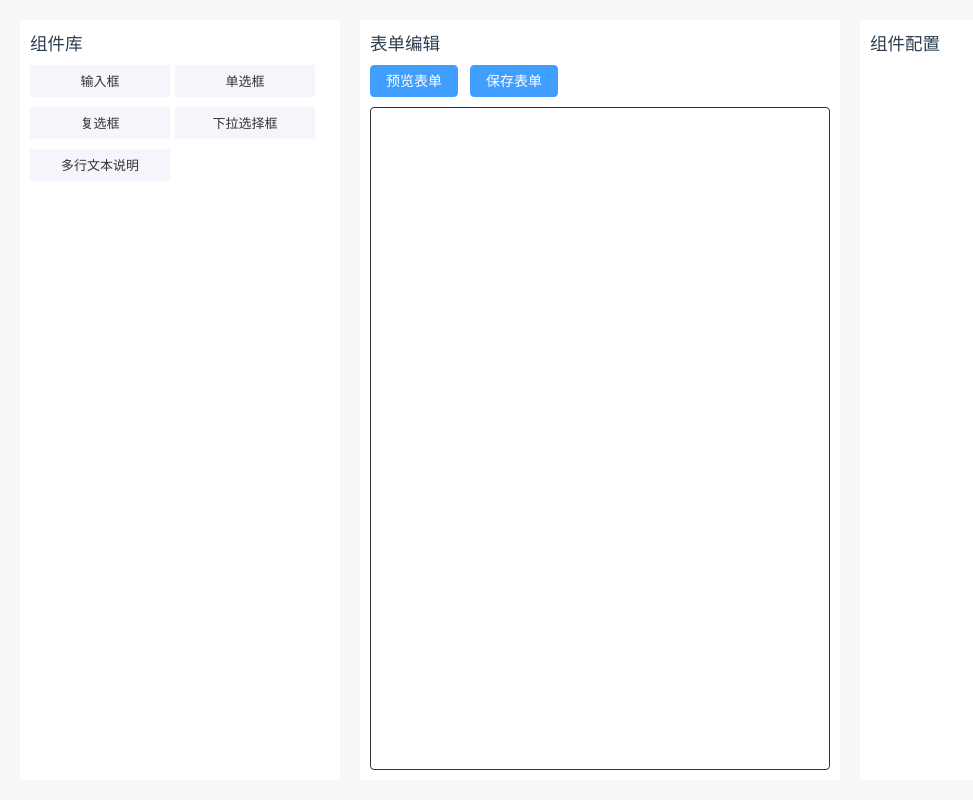
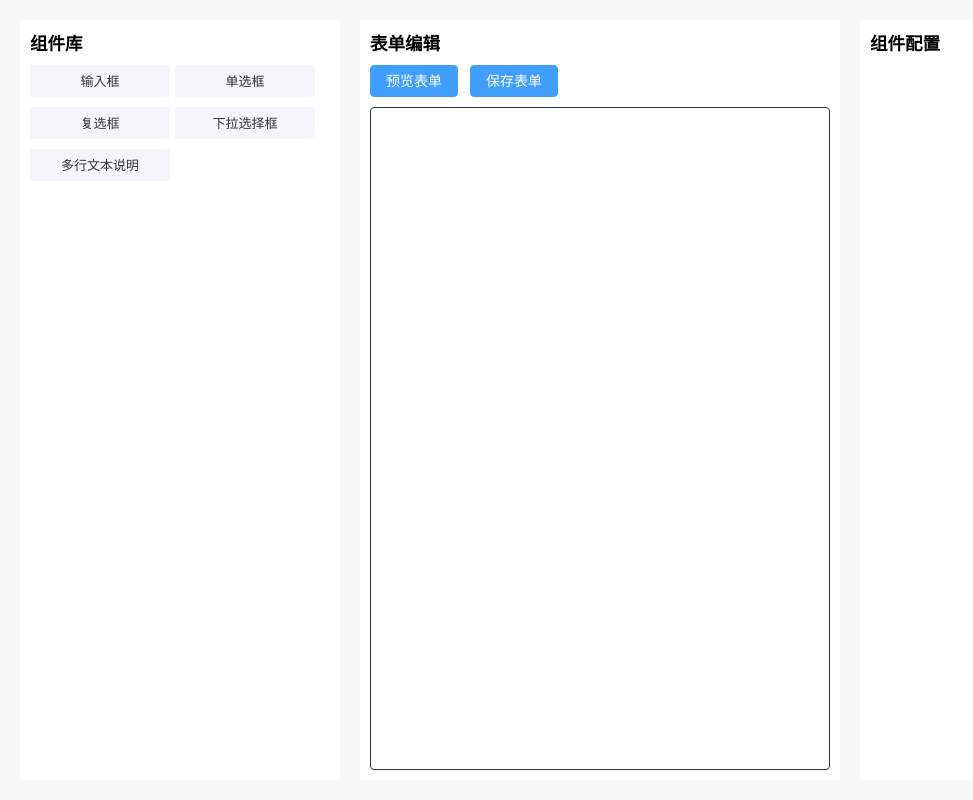
Before and after one commit to Jywud/vite3-vue3-form, a Vue app: page / in a window 1280 px wide. Shown: the whole page, without its empty margins (0-973 px from the left). Built offline with nearby package versions, Linux system fonts and the light colour scheme.

Commit message:
perf: 命名优化

```diff
--- a/index.html
+++ b/index.html
@@ -4,7 +4,7 @@
     <meta charset="UTF-8" />
     <link rel="icon" href="/favicon.ico" />
     <meta name="viewport" content="width=device-width, initial-scale=1.0" />
-    <title>Vite Vue3 App</title>
+    <title>自定义表单设计</title>
   </head>
   <body>
     <div id="app"></div>
--- a/src/assets/base.css
+++ b/src/assets/base.css
@@ -1,56 +1,12 @@
-/* color palette from <https://github.com/vuejs/theme> */
-:root {
-  --vt-c-white: #ffffff;
-  --vt-c-white-soft: #f8f8f8;
-  --vt-c-white-mute: #f2f2f2;
-
-  --vt-c-black: #181818;
-  --vt-c-black-soft: #222222;
-  --vt-c-black-mute: #282828;
-
-  --vt-c-indigo: #2c3e50;
-
-  --vt-c-divider-light-1: rgba(60, 60, 60, 0.29);
-  --vt-c-divider-light-2: rgba(60, 60, 60, 0.12);
-  --vt-c-divider-dark-1: rgba(84, 84, 84, 0.65);
-  --vt-c-divider-dark-2: rgba(84, 84, 84, 0.48);
-
-  --vt-c-text-light-1: var(--vt-c-indigo);
-  --vt-c-text-light-2: rgba(60, 60, 60, 0.66);
-  --vt-c-text-dark-1: var(--vt-c-white);
-  --vt-c-text-dark-2: rgba(235, 235, 235, 0.64);
-}
-
-/* semantic color variables for this project */
-:root {
-  --color-background: var(--vt-c-white);
-  --color-background-soft: var(--vt-c-white-soft);
-  --color-background-mute: var(--vt-c-white-mute);
-
-  --color-border: var(--vt-c-divider-light-2);
-  --color-border-hover: var(--vt-c-divider-light-1);
-
-  --color-heading: var(--vt-c-text-light-1);
-  --color-text: var(--vt-c-text-light-1);
-
-  --section-gap: 160px;
-}
-
 *,
 *::before,
 *::after {
   box-sizing: border-box;
   margin: 0;
   padding: 0;
-  position: relative;
-  font-weight: normal;
 }
 
 body {
-  min-height: 100vh;
-  color: var(--color-text);
-  background: var(--color-background);
-  transition: color 0.5s, background-color 0.5s;
   font-family: Inter, -apple-system, BlinkMacSystemFont, "Segoe UI", Roboto,
     Oxygen, Ubuntu, Cantarell, "Fira Sans", "Droid Sans", "Helvetica Neue",
     sans-serif;
--- a/src/components/FormDesign/index.vue
+++ b/src/components/FormDesign/index.vue
@@ -124,7 +124,7 @@ const exportFormJSON = () => {
 /* const preView = () => {
     let list = exportFormJSON()
     sessionStorage.setItem('formDesignList', JSON.stringify(list))
-    router.push({ name: 'clientView' })
+    router.push({ name: 'formBuildView' })
 } */
 // 保存表单
 /* const saveForm = () => {
--- a/src/router/index.js
+++ b/src/router/index.js
@@ -1,18 +1,18 @@
 import { createRouter, createWebHistory } from 'vue-router'
-import HomeView from '../views/HomeView.vue'
+import formDesignView from '../views/formDesignView.vue'
 
 const router = createRouter({
   history: createWebHistory(import.meta.env.BASE_URL),
   routes: [
     {
       path: '/',
-      name: 'home',
-      component: HomeView
+      name: 'formDesignView',
+      component: formDesignView
     },
     {
-      path: '/clientView',
-      name: 'clientView',
-      component: () => import('../views/ClientView.vue')
+      path: '/formBuildView',
+      name: 'formBuildView',
+      component: () => import('../views/formBuildView.vue')
     }
   ]
 })
--- a/src/views/ClientView.vue
+++ b/src/views/formBuildView.vue
@@ -1,4 +1,5 @@
 <template>
+  <!-- 表单渲染使用测试页面 -->
   <FormBuild ref="formBuild" @validateSuccess="validateSuccess"></FormBuild>
 </template>
 
--- a/src/views/HomeView.vue
+++ b/src/views/formDesignView.vue
@@ -1,4 +1,5 @@
 <template>
+  <!-- 表单设计测试页面 -->
   <div class="design-page">
     <FormDesign ref="formDesign" @saveForm="saveForm">
       <template #formBtns>
@@ -46,7 +47,7 @@ const saveForm = () => {
 const preFormView = () => {
   let json = exportJSON()
   if (json.length > 0) {
-    router.push({ name: 'clientView' })
+    router.push({ name: 'formBuildView' })
   } else {
     ElMessage({
       message: '表单为空',
```
